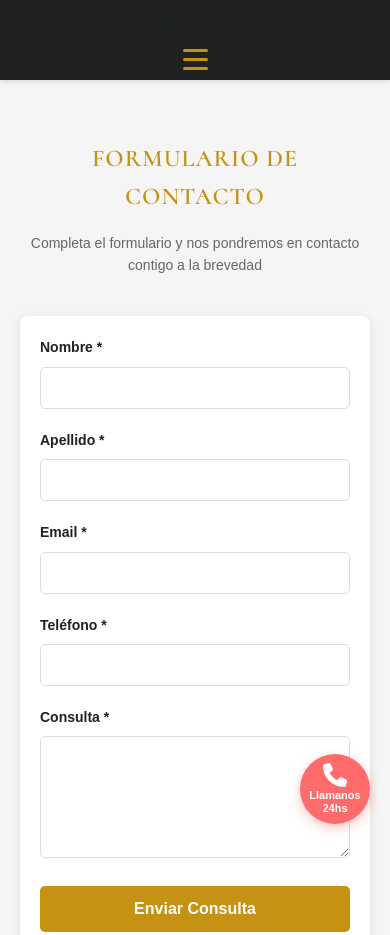
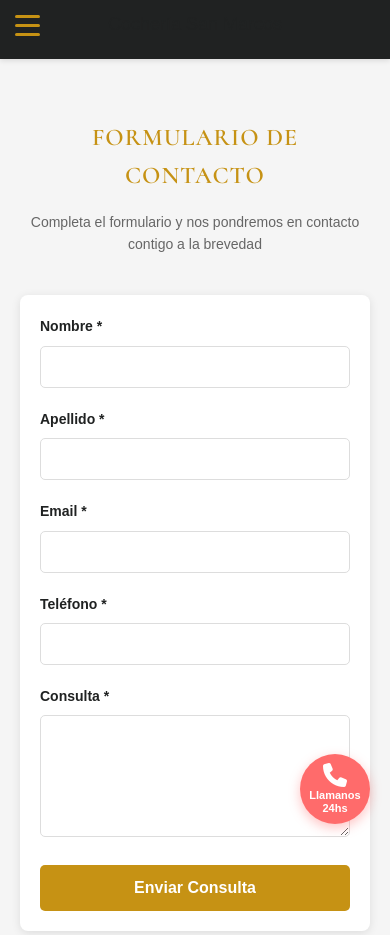
Before and after one commit to OmarAOgaz/Web-Cocheria, a website: page cocheria-san-marcos/src/contacto.html in a window 390 px wide. Shown: the top 935 px of the page. Drawn offline with Linux system fonts and the light colour scheme; a web font is replaced by a local one.

Commit message:
Update styles for menu toggle and navbar positioning

```diff
--- a/cocheria-san-marcos/src/css/styles.css
+++ b/cocheria-san-marcos/src/css/styles.css
@@ -674,16 +674,20 @@ footer {
 
     .menu-toggle {
         display: flex;
+        position: absolute;
+        left: 15px;
+        top: 15px;
     }
 
     .navbar {
         flex-direction: column;
+        position: relative;
         padding: 15px 20px;
     }
 
     .logo {
         font-size: 20px;
-        margin-bottom: 10px;
+        margin: 0 auto 10px;
         width: 100%;
     }
 
```
